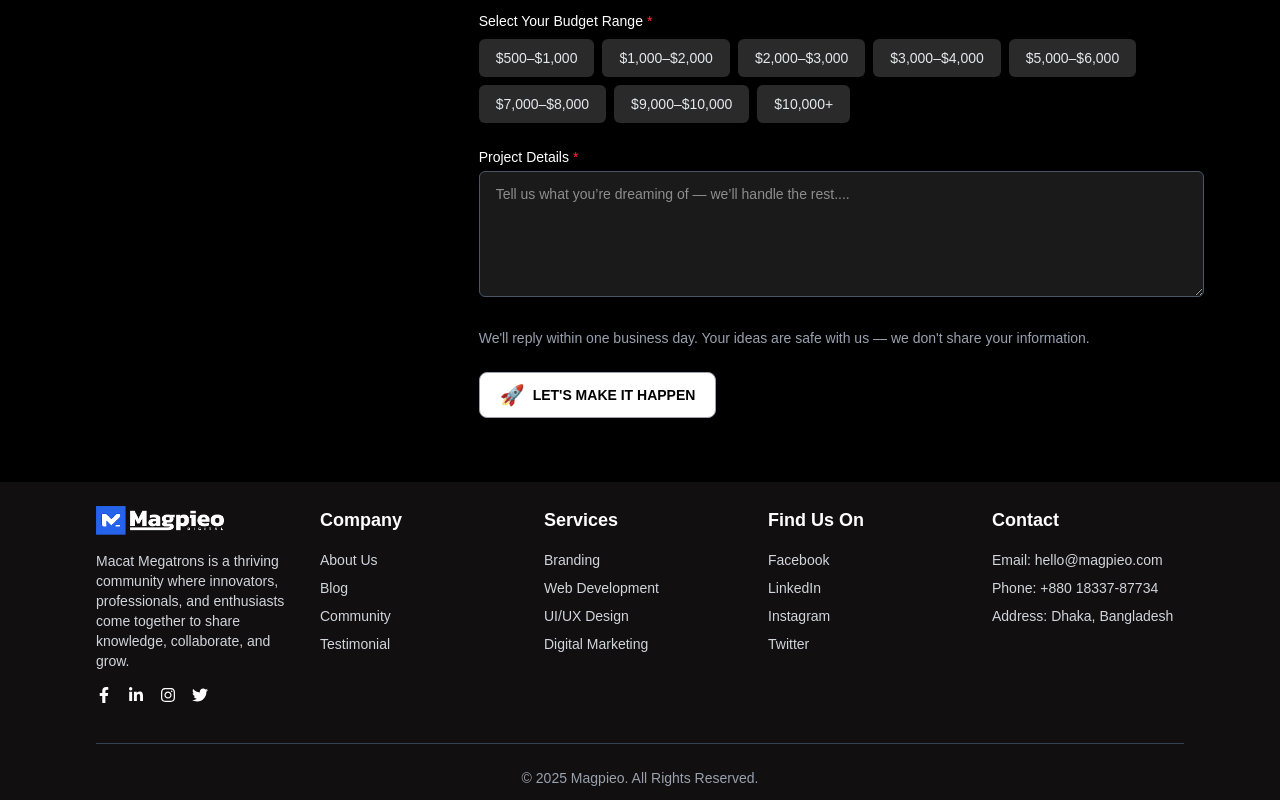
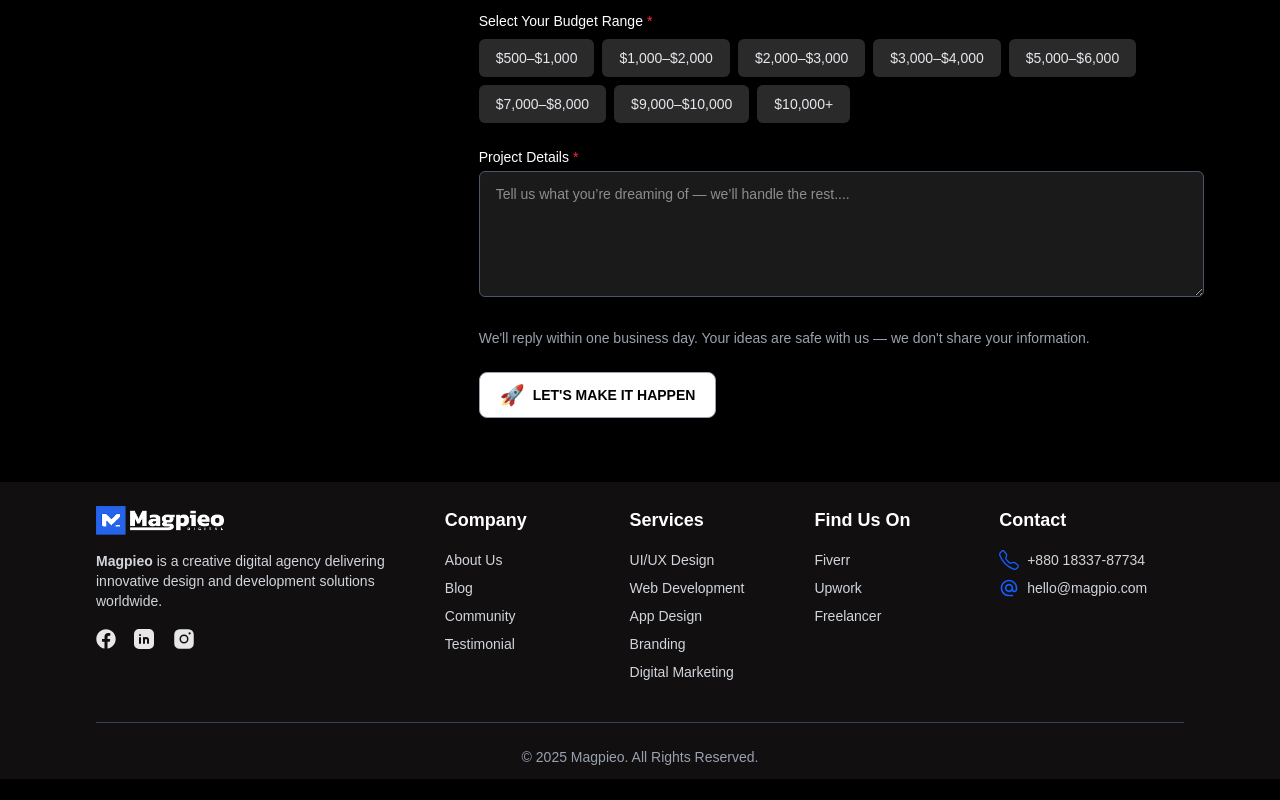
Before and after one commit to magpieo/magpieo-digital, a Next.js app: page / in a window 1280 px wide. Shown: the part 4839-5639 px from the top of the page. After the commit the page ends 5618 px from the top, so only its background shows below. Built offline with nearby package versions, Linux system fonts and the light colour scheme.

Commit message:
footer has been updated

```diff
--- a/src/app/components/shared/Footer.tsx
+++ b/src/app/components/shared/Footer.tsx
@@ -1,65 +1,63 @@
 import Image from "next/image";
 import WidthWrapper from "../WidthWrapper";
 import logo from "../../../asset/logo/logo1.png";
-import {
-  FaFacebookF,
-  FaLinkedinIn,
-  FaInstagram,
-  FaTwitter,
-} from "react-icons/fa";
+import { FaFacebook } from "react-icons/fa";
+import Link from "next/link";
+import { TbBrandLinkedinFilled } from "react-icons/tb";
+import { PiInstagramLogoFill } from "react-icons/pi";
+import { BsTelephone } from "react-icons/bs";
+import { MdAlternateEmail } from "react-icons/md";
 
 const Footer = () => {
   return (
-    <footer className=" text-white pt-6 pb-3 px-4">
+    <footer className=" text-white pt-6 pb-3 ">
       <WidthWrapper>
-        <div className="grid grid-cols-1 md:grid-cols-2 lg:grid-cols-5 gap-8">
+        <div className="w-full flex flex-col lg:flex-row gap-8 ">
           {/* First Col - Logo + About */}
-          <div className="space-y-4">
+          <div className="space-y-4 w-full lg:w-[30%] ">
             <Image src={logo} alt="Company Logo" className="w-32 h-auto" />
             <p className="text-sm text-gray-300">
-              Macat Megatrons is a thriving community where innovators,
-              professionals, and enthusiasts come together to share knowledge,
-              collaborate, and grow.
+              <span className="font-semibold">Magpieo</span> is a creative
+              digital agency delivering innovative design and development
+              solutions worldwide.
             </p>
-            <div className="flex gap-4 mt-4">
-              <a href="#" className="hover:text-blue-600">
-                <FaFacebookF />
-              </a>
-              <a href="#" className="hover:text-blue-600">
-                <FaLinkedinIn />
-              </a>
-              <a href="#" className="hover:text-blue-600">
-                <FaInstagram />
-              </a>
-              <a href="#" className="hover:text-blue-600">
-                <FaTwitter />
-              </a>
+            <div className="flex items-center gap-4 mt-4 opacity-90">
+              <Link href="#" className="hover:text-blue-600 text-xl">
+                <FaFacebook />
+              </Link>
+              <Link href="#" className="hover:text-blue-600 text-2xl">
+                <TbBrandLinkedinFilled />
+              </Link>
+              <Link href="#" className="hover:text-blue-600 text-2xl">
+                <PiInstagramLogoFill />
+              </Link>
             </div>
           </div>
 
+          <div className="w-full lg:w-[70%] grid  grid-cols-2 md:grid-cols-4 gap-6 lg:gap-0">
             {/* Second Col - Company */}
             <div>
               <h2 className="font-semibold text-lg mb-4">Company</h2>
               <ul className="space-y-2 text-gray-300 text-sm">
                 <li>
-                <a href="#" className="hover:text-blue-600">
+                  <Link href="#" className="hover:text-blue-600">
                     About Us
-                </a>
+                  </Link>
                 </li>
                 <li>
-                <a href="#" className="hover:text-blue-600">
+                  <Link href="#" className="hover:text-blue-600">
                     Blog
-                </a>
+                  </Link>
                 </li>
                 <li>
-                <a href="#" className="hover:text-blue-600">
+                  <Link href="#" className="hover:text-blue-600">
                     Community
-                </a>
+                  </Link>
                 </li>
                 <li>
-                <a href="#" className="hover:text-blue-600">
+                  <Link href="#" className="hover:text-blue-600">
                     Testimonial
-                </a>
+                  </Link>
                 </li>
               </ul>
             </div>
@@ -69,24 +67,30 @@ const Footer = () => {
               <h2 className="font-semibold text-lg mb-4">Services</h2>
               <ul className="space-y-2 text-gray-300 text-sm">
                 <li>
-                <a href="#" className="hover:text-blue-600">
-                  Branding
-                </a>
+                  <Link href="#" className="hover:text-blue-600">
+                    UI/UX Design
+                  </Link>
+                </li>
+
+                <li>
+                  <Link href="#" className="hover:text-blue-600">
+                    Web Development
+                  </Link>
                 </li>
                 <li>
-                <a href="#" className="hover:text-blue-600">
-                  Web Development
-                </a>
+                  <Link href="#" className="hover:text-blue-600">
+                    App Design
+                  </Link>
                 </li>
                 <li>
-                <a href="#" className="hover:text-blue-600">
-                  UI/UX Design
-                </a>
+                  <Link href="#" className="hover:text-blue-600">
+                    Branding
+                  </Link>
                 </li>
                 <li>
-                <a href="#" className="hover:text-blue-600">
+                  <Link href="#" className="hover:text-blue-600">
                     Digital Marketing
-                </a>
+                  </Link>
                 </li>
               </ul>
             </div>
@@ -96,24 +100,19 @@ const Footer = () => {
               <h2 className="font-semibold text-lg mb-4">Find Us On</h2>
               <ul className="space-y-2 text-gray-300 text-sm">
                 <li>
-                <a href="#" className="hover:text-blue-600">
-                  Facebook
-                </a>
+                  <Link href="#" className="hover:text-blue-600">
+                    Fiverr
+                  </Link>
                 </li>
                 <li>
-                <a href="#" className="hover:text-blue-600">
-                  LinkedIn
-                </a>
+                  <Link href="#" className="hover:text-blue-600">
+                    Upwork
+                  </Link>
                 </li>
                 <li>
-                <a href="#" className="hover:text-blue-600">
-                  Instagram
-                </a>
-              </li>
-              <li>
-                <a href="#" className="hover:text-blue-600">
-                  Twitter
-                </a>
+                  <Link href="#" className="hover:text-blue-600">
+                    Freelancer
+                  </Link>
                 </li>
               </ul>
             </div>
@@ -123,25 +122,29 @@ const Footer = () => {
               <h2 className="font-semibold text-lg mb-4">Contact</h2>
               <ul className="space-y-2 text-gray-300 text-sm">
                 <li>
-                Email:{" "}
-                <a
+                  <Link
                     href="mailto:info@macatmegatrons.com"
-                  className="hover:text-blue-600"
+                    className="hover:text-blue-600 flex items-center gap-2"
                   >
-                  hello@magpieo.com
-                </a>
+                    <BsTelephone className="text-blue-600 text-xl" />
+
+                    <span>+880 18337-87734 </span>
+                  </Link>
                 </li>
                 <li>
-                Phone:{" "}
-                <a href="tel:+880123456789" className="hover:text-blue-600">
-                  +880 18337-87734
-                </a>
+                  <Link
+                    href="mailto:info@macatmegatrons.com"
+                    className="hover:text-blue-600 flex items-center gap-2"
+                  >
+                    <MdAlternateEmail className="text-blue-600 text-xl" />
+
+                    <span>hello@magpio.com </span>
+                  </Link>
                 </li>
-              <li>Address: Dhaka, Bangladesh</li>
               </ul>
             </div>
           </div>
-
+        </div>
         {/* Bottom Bar */}
         <div className="mt-10 border-t border-gray-700 pt-6 text-center text-gray-400 text-sm">
           © {new Date().getFullYear()} Magpieo. All Rights Reserved.
```
Lines whose indentation alone changed are shown as unchanged.
